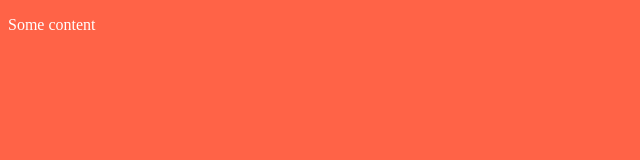
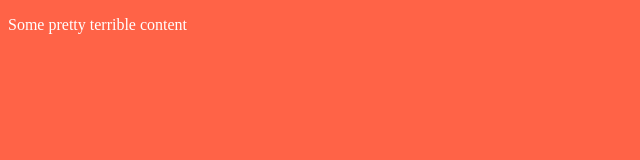
Before and after one commit to donburks/may72018_gitintro, a plain HTML site: page index.html in a window 1280 px wide. Shown: the whole page, without its empty margins (0-640 px from the left). Drawn offline with Linux system fonts and the light colour scheme.

Commit message:
Updated the content

```diff
--- a/index.html
+++ b/index.html
@@ -5,6 +5,6 @@
     <link rel="stylesheet" href="style.css" />
   </head>
   <body>
-    <p>Some content</p>
+    <p>Some pretty terrible content</p>
   </body>
 </html>
```
